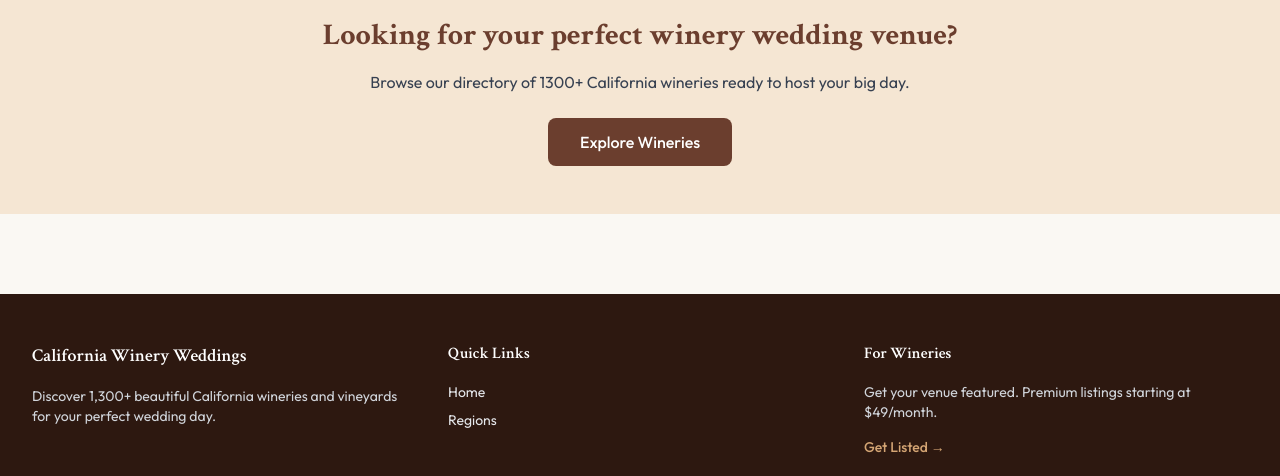
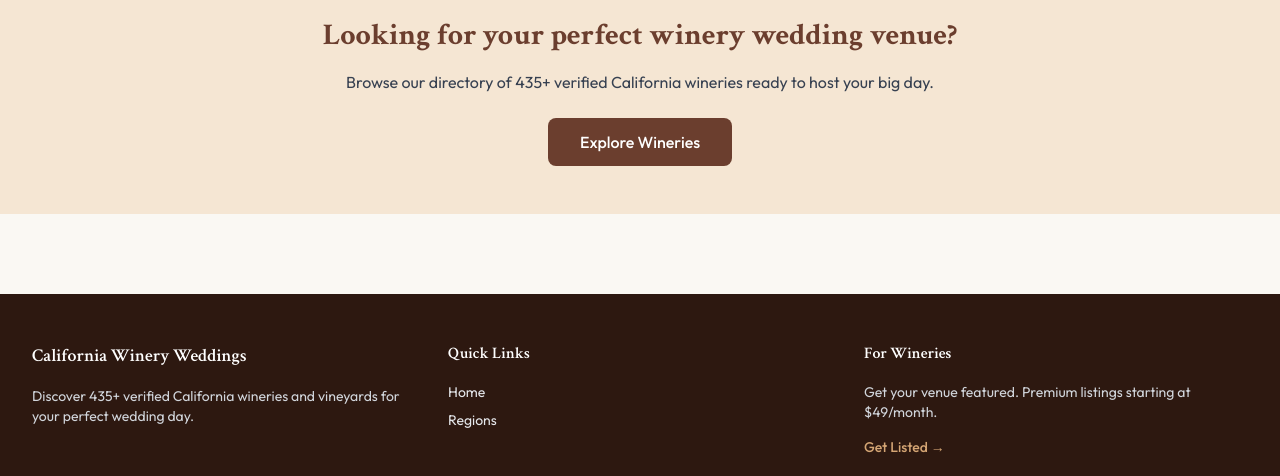
Before and after one commit to jess-ouican/californiawineryweddings, a Next.js app: page /blog/best-paso-robles-winery-wedding-venues-2026 in a window 1280 px wide. Shown: the part 1540-2016 px from the top of the page. Built offline with nearby package versions, Linux system fonts and the light colour scheme.

Commit message:
update: change winery count from 1,300 to 435 (verified venues) across all copy

```diff
--- a/app/blog/[slug]/page.tsx
+++ b/app/blog/[slug]/page.tsx
@@ -136,7 +136,7 @@ export default async function BlogPostPage({ params }: { params: Promise<{ slug:
             Looking for your perfect winery wedding venue?
           </h2>
           <p className="text-gray-700 mb-6">
-            Browse our directory of {1300}+ California wineries ready to host your big day.
+            Browse our directory of 435+ verified California wineries ready to host your big day.
           </p>
           <Link
             href="/"
--- a/app/layout.tsx
+++ b/app/layout.tsx
@@ -20,7 +20,7 @@ const outfit = Outfit({
 export const metadata: Metadata = {
   title: 'California Winery Weddings - Find Your Perfect Venue',
   description:
-    'Discover 1,300+ California wineries and vineyards for your dream wedding. Browse by region, read reviews, and request information from your favorite venues.',
+    'Discover 435+ verified California wineries and vineyards for your dream wedding. Browse by region, read reviews, and request information from your favorite venues.',
   keywords: [
     'winery weddings',
     'California',
@@ -32,14 +32,14 @@ export const metadata: Metadata = {
   ],
   openGraph: {
     title: 'California Winery Weddings',
-    description: 'Discover 1,300+ California wineries and vineyards for your dream wedding.',
+    description: 'Discover 435+ verified California wineries and vineyards for your dream wedding.',
     type: 'website',
     url: 'https://www.californiawineryweddings.com',
   },
   twitter: {
     card: 'summary_large_image',
     title: 'California Winery Weddings',
-    description: 'Discover 1,300+ California wineries and vineyards for your dream wedding.',
+    description: 'Discover 435+ verified California wineries and vineyards for your dream wedding.',
   },
 };
 
@@ -61,7 +61,7 @@ export default function RootLayout({
               name: 'California Winery Weddings',
               url: 'https://www.californiawineryweddings.com',
               description:
-                'Discover 1,300+ California wineries and vineyards for your perfect wedding venue.',
+                'Discover 435+ verified California wineries and vineyards for your perfect wedding venue.',
             }),
           }}
         />
--- a/app/page.tsx
+++ b/app/page.tsx
@@ -20,7 +20,7 @@ export default async function Home() {
             Find Your Perfect California Winery Wedding
           </h1>
           <p className="text-xl text-gray-700 mb-8 max-w-3xl mx-auto leading-relaxed">
-            Discover 1,300+ wineries and vineyards across California's most beautiful wine regions. From intimate gatherings to grand celebrations, find your dream venue.
+            Discover 435+ verified wineries and vineyards across California's most beautiful wine regions. From intimate gatherings to grand celebrations, find your dream venue.
           </p>
           <div className="flex flex-col sm:flex-row gap-4 justify-center">
             <a
--- a/components/Footer.tsx
+++ b/components/Footer.tsx
@@ -10,7 +10,7 @@ export default function Footer() {
               California Winery Weddings
             </h3>
             <p className="text-sm text-gray-300">
-              Discover 1,300+ beautiful California wineries and vineyards for your perfect wedding day.
+              Discover 435+ verified California wineries and vineyards for your perfect wedding day.
             </p>
           </div>
           <div>
--- a/lib/seo.ts
+++ b/lib/seo.ts
@@ -44,7 +44,7 @@ export const siteSchema = {
   '@type': 'WebSite',
   name: 'California Winery Weddings',
   url: 'https://www.californiawineryweddings.com',
-  description: 'Discover 1,300+ California wineries and vineyards for your perfect wedding venue.',
+  description: 'Discover 435+ verified California wineries and vineyards for your perfect wedding venue.',
 };
 
 export function generateWinerySchema(winery: any, region: string | null) {
```
